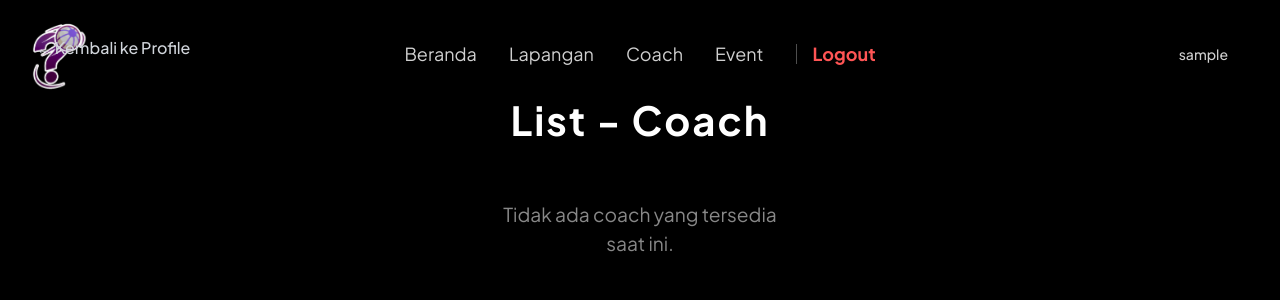
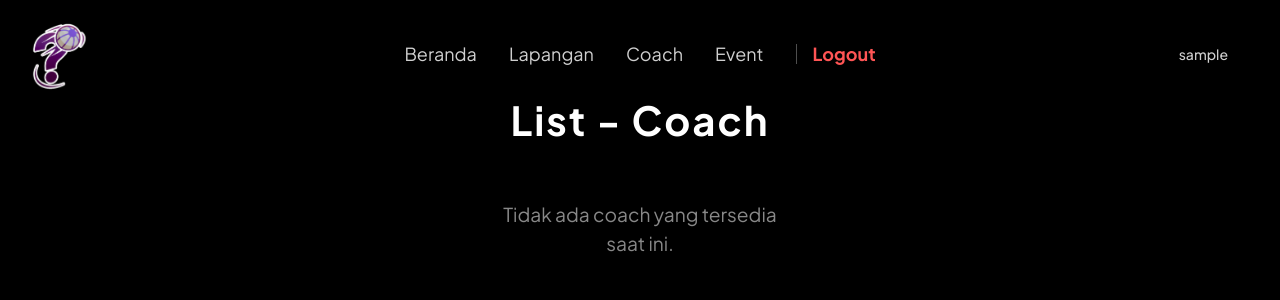
Before and after one commit to pbp-kelompok-c04/askmo, a Django app: page /wishlist/coach/ in a window 1280 px wide. Shown: the top 300 px of the page. Run offline with Django 5.2, Linux system fonts and the light colour scheme; the visitor is signed in with stand-in values (Sample User, id 1); data that the repository does not hold is empty; some libraries are stand-ins or nearby versions.

Commit message:
ngebenerin dikit versi terbaru

```diff
--- a/main/templates/wishlist/wishlist_coach_list.html
+++ b/main/templates/wishlist/wishlist_coach_list.html
@@ -92,12 +92,6 @@
   </a>
 </div>
 
-<div class="fixed top-9 left-9 z-50 hidden md:block">
-    <a href="{% url 'main:show_profile' %}" class="text-gray-300 hover:text-white font-medium transition-colors">
-    ← Kembali ke Profile
-    </a>
-</div>
-
 <div class="wishlist-container">
     <h1 style="font-size: 40px; text-align: center;"><b>List - Coach</b></h1>
     <main>
```
